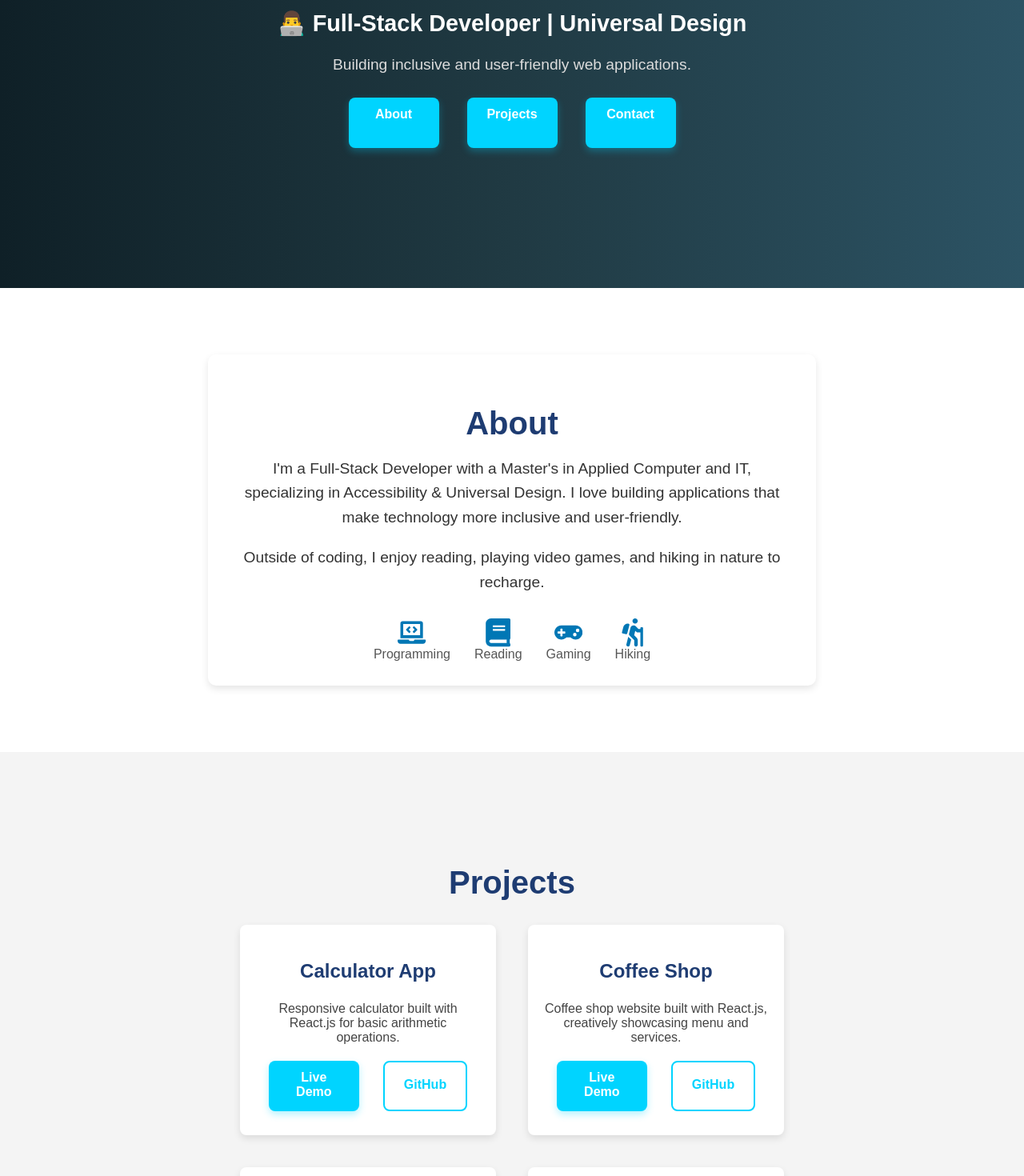
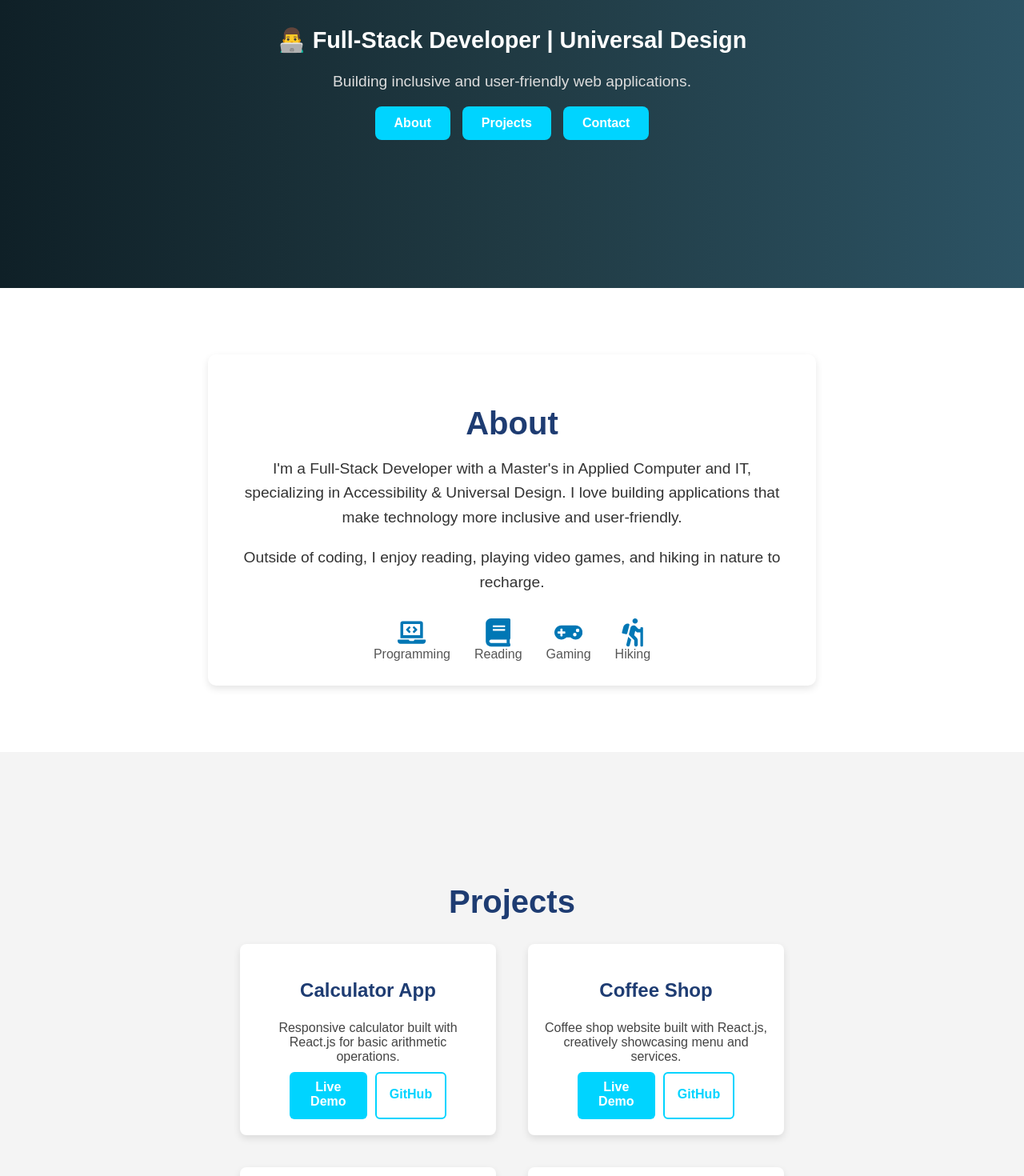
Before and after one commit to hamzas4011/personal-website, a React (Vite) app: page / in a window 1280 px wide. Shown: the part 480-1950 px from the top of the page at 80% size. Built offline with nearby package versions, Linux system fonts and the light colour scheme.

Commit message:
fixed some errors

```diff
--- a/src/components/Intro.jsx
+++ b/src/components/Intro.jsx
@@ -11,9 +11,9 @@ export function Intro() {
         <h2>👨‍💻 Full-Stack Developer | Universal Design</h2>
         <p>Building inclusive and user-friendly web applications.</p>
         <div className="intro-buttons">
-          <a href="#about" className="button primary-btn">About</a>
-          <a href="#projects" className="button primary-btn">Projects</a>
-          <a href="#contact" className="button primary-btn">Contact</a>
+          <a href="#about" className="intro-button intro-primary-btn">About</a>
+          <a href="#projects" className="intro-button intro-primary-btn">Projects</a>
+          <a href="#contact" className="intro-button intro-primary-btn">Contact</a>
         </div>
       </div>
     </section>
--- a/src/components/Projects.jsx
+++ b/src/components/Projects.jsx
@@ -14,11 +14,11 @@ export function Projects() {
               <p>{project.description}</p>
               <div className="project-links">
                 {project.liveLink && (
-                  <a href={project.liveLink} target="_blank" className="button primary-btn">
+                  <a href={project.liveLink} target="_blank" className="project-button project-primary-btn">
                     Live Demo
                   </a>
                 )}
-                <a href={project.githubLink} target="_blank" className="button secondary-btn">
+                <a href={project.githubLink} target="_blank" className="project-button project-secondary-btn">
                   GitHub
                 </a>
               </div>
--- a/src/styles/Intro.css
+++ b/src/styles/Intro.css
@@ -46,7 +46,7 @@
   gap: 15px;
 }
 
-.button {
+.intro-button {
   display: inline-block;
   padding: 12px 24px;
   font-size: 1rem;
@@ -57,11 +57,11 @@
   cursor: pointer;
 }
 
-.primary-btn {
+.intro-primary-btn {
   background-color: #00d4ff;
   color: white;
 }
 
-.primary-btn:hover {
+.intro-primary-btn:hover {
   background-color: #0099cc;
 }
--- a/src/styles/Projects.css
+++ b/src/styles/Projects.css
@@ -52,7 +52,7 @@
     gap: 10px;
   }
 
-  .button {
+  .project-button {
     display: inline-block;
     padding: 10px 16px;
     font-size: 1rem;
@@ -63,25 +63,25 @@
     cursor: pointer;
   }
 
-  .primary-btn {
+  .project-primary-btn {
     background-color: #00d4ff;
     color: white;
     height: 39px;
     width: 65px;
   }
 
-  .primary-btn:hover {
+  .project-primary-btn:hover {
     background-color: #0099cc;
   }
 
-  .secondary-btn {
+  .project-secondary-btn {
     border: 2px solid #00d4ff;
     color: #00d4ff;
     height: 35px;
     line-height: 2;
   }
 
-  .secondary-btn:hover {
+  .project-secondary-btn:hover {
     background-color: #00d4ff;
     color: white;
   }
```
